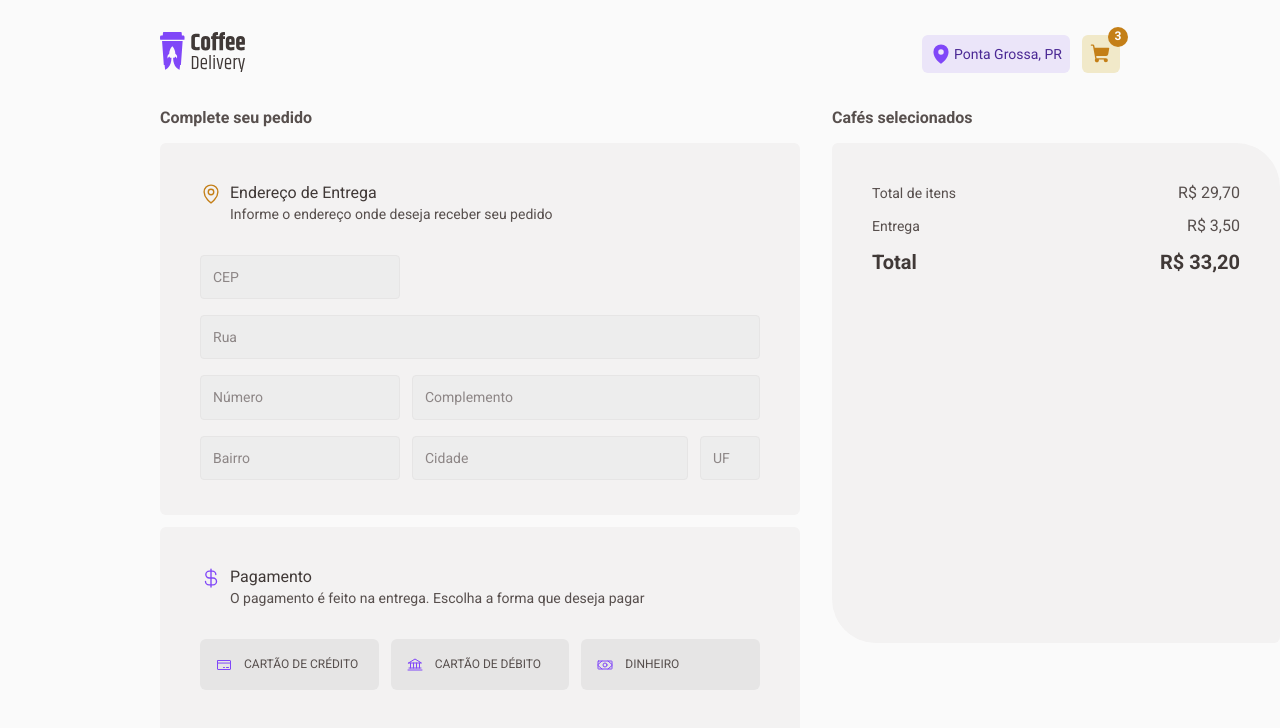
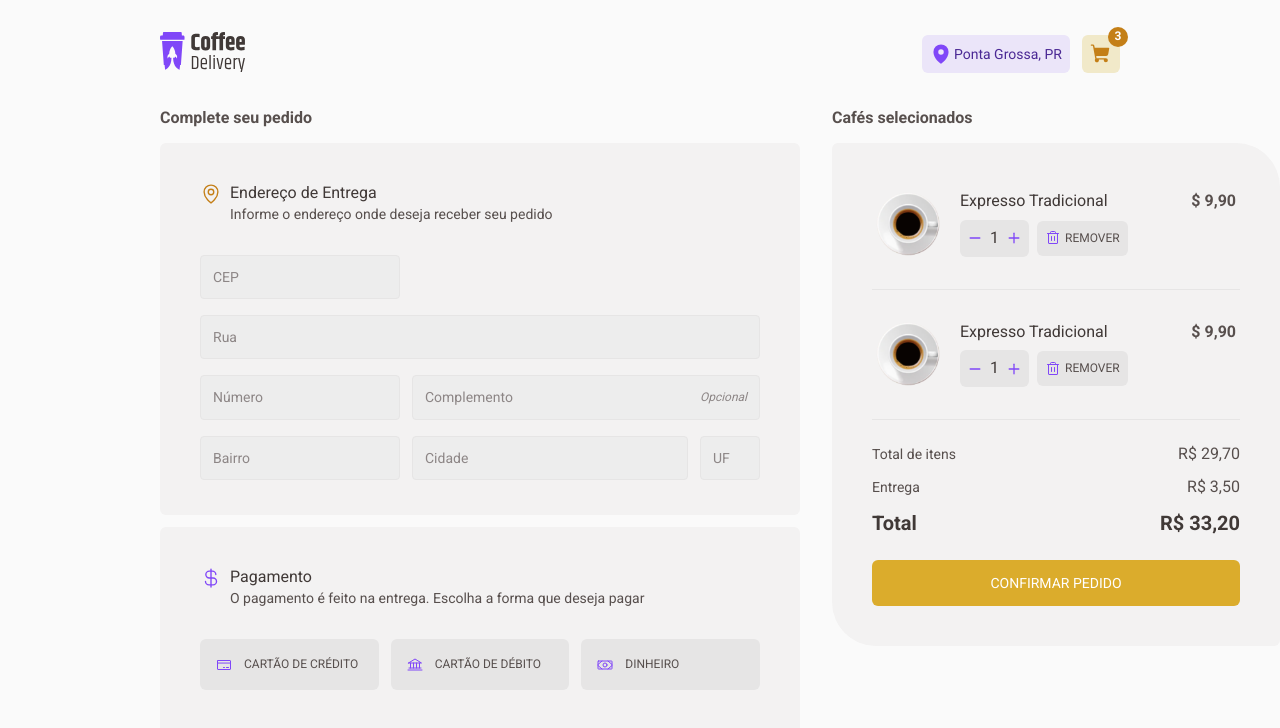
Before and after one commit to RickyHideyukiTakakura/ignite-coffee, a React (Vite) app: page /checkout in a window 1280 px wide. Shown: the top 728 px of the page. Built offline with nearby package versions, Linux system fonts and the light colour scheme.

Commit message:
styles: layout checkout page finished

```diff
--- a/src/components/ButtonSelect/styles.ts
+++ b/src/components/ButtonSelect/styles.ts
@@ -15,7 +15,7 @@ export const ButtonSelectContainer = styled.button`
   font-size: 0.75rem;
   line-height: 160%;
 
-  transition: background-color 0.2s;
+  transition: background-color 0.5s;
 
   &:focus {
     outline: 0;
--- a/src/components/CoffeeCard/index.tsx
+++ b/src/components/CoffeeCard/index.tsx
@@ -1,5 +1,6 @@
 import { ShoppingCart } from "phosphor-react";
 import ExpressCoffeeImage from "../../assets/express-coffee.png";
+import { InputNumber } from "../InputNumber";
 import { BuyContainer, CoffeeCardContainer } from "./styles";
 
 export function CoffeeCard() {
@@ -14,11 +15,7 @@ export function CoffeeCard() {
         <span>
           R$ <strong>9,90</strong>
         </span>
-        <div>
-          <span>+</span>
-          <span>1</span>
-          <span>-</span>
-        </div>
+        <InputNumber />
         <button>
           <ShoppingCart size={22} weight="fill" />
         </button>
--- a/src/components/CoffeeCard/styles.ts
+++ b/src/components/CoffeeCard/styles.ts
@@ -65,25 +65,15 @@ export const BuyContainer = styled.div`
     line-height: 130%;
 
     color: ${(props) => props.theme["base-text"]};
+
+    margin-right: 1.5rem;
+
+    strong {
+      font-size: 1.5rem;
+    }
   }
 
-  strong {
-    font-size: 1.5rem;
-  }
-
-  div {
-    display: flex;
-    align-items: center;
-    gap: 0.25rem;
-    border-radius: 6px;
-    background: ${(props) => props.theme["base-button"]};
-    padding: 0.5rem;
-
-    margin-left: 1.5rem;
-    margin-right: 0.5rem;
-  }
-
-  button {
+  div + button {
     display: flex;
 
     padding: 0.5rem;
@@ -92,8 +82,16 @@ export const BuyContainer = styled.div`
     border: none;
     border-radius: 6px;
 
+    margin-left: 0.5rem;
+
+    transition: all 0.5s;
+
     svg {
       color: ${(props) => props.theme["white"]};
     }
+
+    &:hover {
+      background: ${(props) => props.theme["purple"]};
+    }
   }
 `;
--- /dev/null
+++ b/src/components/InputNumber/index.tsx
@@ -0,0 +1,16 @@
+import { Minus, Plus } from "phosphor-react";
+import { Button, InputNumberContainer } from "./styles";
+
+export function InputNumber() {
+  return (
+    <InputNumberContainer>
+      <Button>
+        <Minus weight="bold" />
+      </Button>
+      <span>1</span>
+      <Button>
+        <Plus weight="bold" />
+      </Button>
+    </InputNumberContainer>
+  );
+}
--- /dev/null
+++ b/src/components/InputNumber/styles.ts
@@ -0,0 +1,33 @@
+import styled from "styled-components";
+
+export const InputNumberContainer = styled.div`
+  display: flex;
+  align-items: center;
+  gap: 0.5rem;
+  border-radius: 6px;
+  background: ${(props) => props.theme["base-button"]};
+  padding: 0.5rem;
+
+  span {
+    font-size: 1rem;
+    line-height: 130%;
+    color: ${(props) => props.theme["base-title"]};
+  }
+`;
+
+export const Button = styled.button`
+  display: flex;
+  border: none;
+  background: transparent;
+
+  color: ${(props) => props.theme["purple"]};
+
+  &:hover {
+    color: ${(props) => props.theme["purple-dark"]};
+  }
+
+  svg {
+    width: 0.875rem;
+    height: 0.875rem;
+  }
+`;
--- a/src/components/InputText/index.tsx
+++ b/src/components/InputText/index.tsx
@@ -1,8 +1,16 @@
 import { InputHTMLAttributes } from "react";
 import { InputTextContainer } from "./styles";
 
-interface InputTextProps extends InputHTMLAttributes<HTMLInputElement> {}
+interface InputTextProps extends InputHTMLAttributes<HTMLInputElement> {
+  className?: string;
+  optional?: boolean;
+}
 
-export function InputText({ ...rest }: InputTextProps) {
-  return <InputTextContainer {...rest} />;
+export function InputText({ className, optional, ...rest }: InputTextProps) {
+  return (
+    <InputTextContainer className={className}>
+      <input {...rest} type="text" />
+      {optional && <span>Opcional</span>}
+    </InputTextContainer>
+  );
 }
--- a/src/components/InputText/styles.ts
+++ b/src/components/InputText/styles.ts
@@ -1,21 +1,41 @@
 import styled from "styled-components";
 
-export const InputTextContainer = styled.input`
+export const InputTextContainer = styled.div`
   width: 100%;
-  position: relative;
 
-  padding: 0.75rem;
+  display: flex;
+  align-items: center;
 
   background: ${(props) => props.theme["base-input"]};
-  color: ${(props) => props.theme["base-text"]};
 
   border: 1px solid ${(props) => props.theme["base-button"]};
   border-radius: 4px;
 
-  font-size: 0.875rem;
-  line-height: 130%;
+  & > input {
+    width: 100%;
+    padding: 0.75rem;
 
-  &::placeholder {
+    background: transparent;
+    border: none;
+    border-radius: 4px;
+
+    font-size: 0.875rem;
+    line-height: 130%;
+
+    color: ${(props) => props.theme["base-text"]};
+
+    &::placeholder {
+      color: ${(props) => props.theme["base-label"]};
+    }
+  }
+
+  span {
+    padding: 0 0.75rem;
+
+    font-size: 0.75rem;
+    font-style: italic;
+    line-height: 130%;
+
     color: ${(props) => props.theme["base-label"]};
   }
 `;
--- a/src/pages/Checkout/index.tsx
+++ b/src/pages/Checkout/index.tsx
@@ -4,8 +4,11 @@ import {
   CurrencyDollar,
   MapPin,
   Money,
+  Trash,
 } from "phosphor-react";
+import CoffeeImage from "../../assets/express-coffee.png";
 import { ButtonSelect } from "../../components/ButtonSelect";
+import { InputNumber } from "../../components/InputNumber";
 import { InputText } from "../../components/InputText";
 import {
   Address,
@@ -14,10 +17,16 @@ import {
   AddressInfo,
   Cart,
   CheckoutContainer,
+  CoffeeActions,
+  CoffeeCardContainer,
+  CoffeeInfo,
+  ConfirmOrderButton,
+  DeleteCoffeeButton,
   Payment,
   PaymentInfo,
   PaymentMethod,
   SectionContainer,
+  Separator,
   Total,
 } from "./styles";
 
@@ -45,6 +54,7 @@ export function Checkout() {
                 className="complement"
                 type="text"
                 placeholder="Complemento"
+                optional
               />
               <InputText
                 className="neighborhood"
@@ -89,7 +99,55 @@ export function Checkout() {
       <SectionContainer>
         <strong>Cafés selecionados</strong>
         <Cart>
-          <div></div>
+          <>
+            <CoffeeCardContainer>
+              <CoffeeInfo>
+                <img src={CoffeeImage} alt="" />
+
+                <div>
+                  <span>Expresso Tradicional</span>
+
+                  <CoffeeActions>
+                    <InputNumber />
+
+                    <DeleteCoffeeButton>
+                      <Trash size={16} />
+                      REMOVER
+                    </DeleteCoffeeButton>
+                  </CoffeeActions>
+                </div>
+              </CoffeeInfo>
+
+              <strong>$ 9,90</strong>
+            </CoffeeCardContainer>
+
+            <Separator />
+          </>
+
+          <>
+            <CoffeeCardContainer>
+              <CoffeeInfo>
+                <img src={CoffeeImage} alt="" />
+
+                <div>
+                  <span>Expresso Tradicional</span>
+
+                  <CoffeeActions>
+                    <InputNumber />
+
+                    <DeleteCoffeeButton>
+                      <Trash size={16} />
+                      REMOVER
+                    </DeleteCoffeeButton>
+                  </CoffeeActions>
+                </div>
+              </CoffeeInfo>
+
+              <strong>$ 9,90</strong>
+            </CoffeeCardContainer>
+
+            <Separator />
+          </>
 
           <Total>
             <div>
@@ -105,6 +163,8 @@ export function Checkout() {
               <strong>R$ 33,20</strong>
             </div>
           </Total>
+
+          <ConfirmOrderButton>CONFIRMAR PEDIDO</ConfirmOrderButton>
         </Cart>
       </SectionContainer>
     </CheckoutContainer>
--- a/src/pages/Checkout/styles.ts
+++ b/src/pages/Checkout/styles.ts
@@ -39,8 +39,12 @@ export const Payment = styled.div`
 `;
 
 export const Cart = styled.div`
+  display: flex;
+  flex-direction: column;
+  gap: 1.5rem;
+
   width: 28rem;
-  height: 31.25rem;
+  padding: 2.5rem;
 
   border-radius: 6px 44px 6px 44px;
 
@@ -138,8 +142,6 @@ export const Total = styled.div`
   flex-direction: column;
   gap: 0.75rem;
 
-  padding: 2.5rem;
-
   div {
     display: flex;
     align-items: center;
@@ -165,3 +167,102 @@ export const Total = styled.div`
     }
   }
 `;
+
+export const ConfirmOrderButton = styled.button`
+  display: flex;
+  align-items: center;
+  justify-content: center;
+
+  padding: 0.75rem 0;
+
+  border: none;
+  border-radius: 6px;
+
+  background: ${(props) => props.theme["yellow"]};
+  color: ${(props) => props.theme["white"]};
+
+  font-size: 0.875rem;
+  line-height: 160%;
+
+  transition: all 0.5s;
+
+  &:hover {
+    background: ${(props) => props.theme["yellow-dark"]};
+  }
+`;
+
+export const CoffeeCardContainer = styled.div`
+  display: flex;
+  justify-content: space-between;
+  padding: 0.5rem 0.25rem;
+
+  strong {
+    font-size: 1rem;
+    font-weight: 700;
+    line-height: 130%;
+    color: ${(props) => props.theme["base-text"]};
+  }
+`;
+
+export const CoffeeInfo = styled.div`
+  display: flex;
+  align-items: center;
+  gap: 1.25rem;
+
+  img {
+    width: 4rem;
+    height: 4rem;
+  }
+
+  > div {
+    display: flex;
+    flex-direction: column;
+    gap: 0.5rem;
+
+    span {
+      line-height: 130%;
+      color: ${(props) => props.theme["base-subtitle"]};
+    }
+  }
+`;
+
+export const CoffeeActions = styled.div`
+  display: flex;
+  align-items: center;
+  gap: 0.5rem;
+`;
+
+export const DeleteCoffeeButton = styled.button`
+  display: flex;
+  align-items: center;
+  gap: 0.25rem;
+
+  padding: 0.5rem;
+
+  border: none;
+  border-radius: 6px;
+  background: ${(props) => props.theme["base-button"]};
+
+  font-size: 0.75rem;
+  line-height: 160%;
+  color: ${(props) => props.theme["base-text"]};
+
+  transition: all 0.5s;
+
+  &:hover {
+    background: ${(props) => props.theme["base-hover"]};
+  }
+
+  svg {
+    color: ${(props) => props.theme["purple"]};
+  }
+`;
+
+export const Separator = styled.div`
+  height: 1px;
+  width: 100%;
+
+  /* margin: 1.5rem 0; */
+
+  background: ${(props) => props.theme["base-button"]};
+`;
--- a/src/styles/global.ts
+++ b/src/styles/global.ts
@@ -9,7 +9,7 @@ export const GlobalStyle = createGlobalStyle`
 
   :focus {
     outline: 0;
-    box-shadow: 0 0 0 2px ${(props) => props.theme["yellow-dark"]};
+    box-shadow: 0 0 0 1px ${(props) => props.theme["yellow-dark"]};
   }
 
   body {
```
